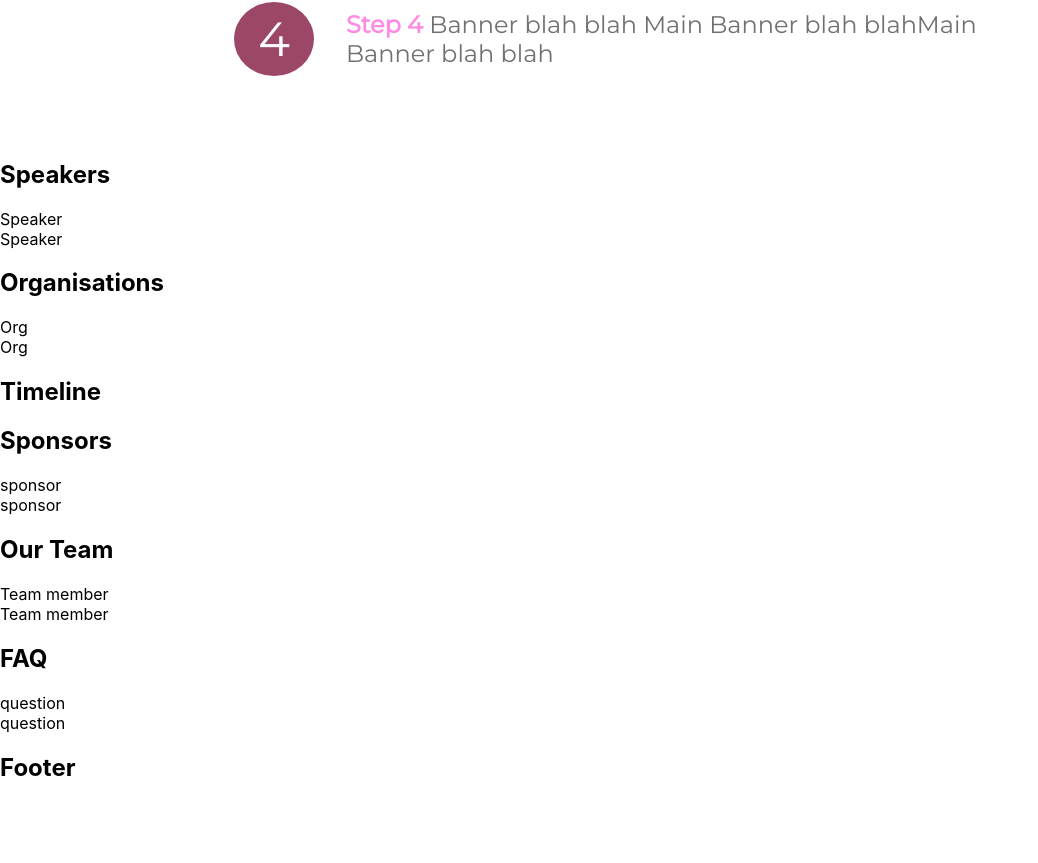
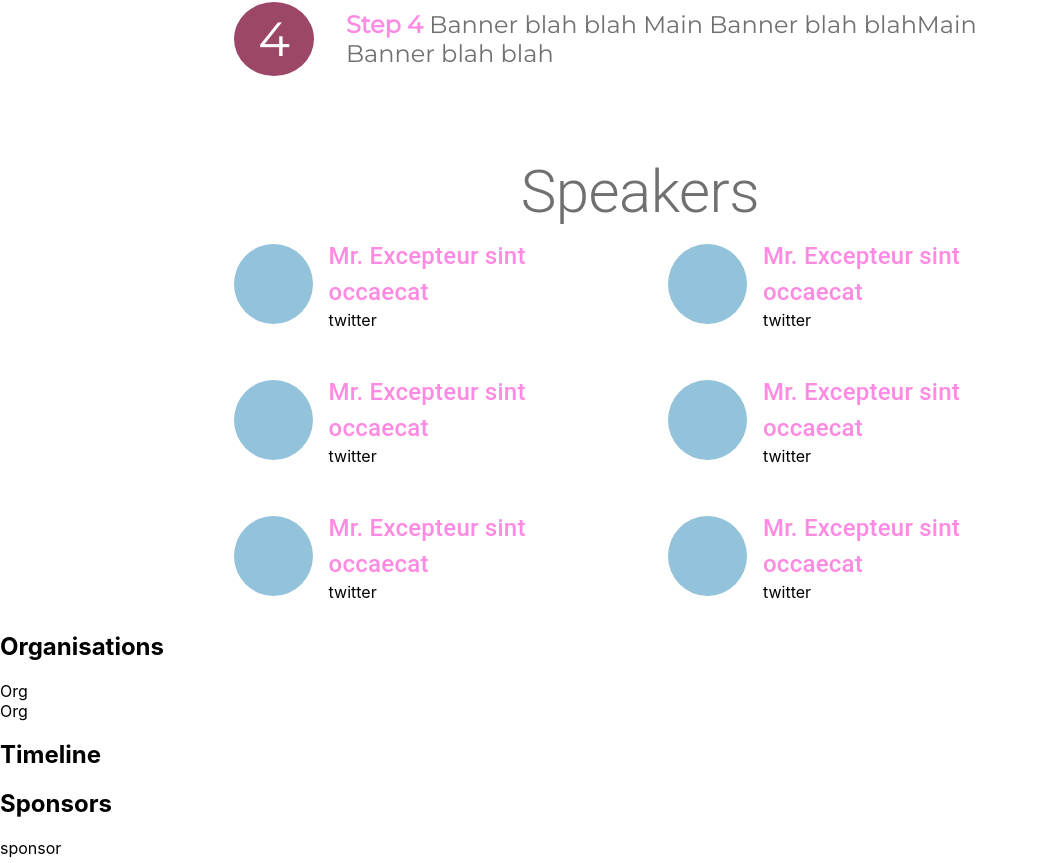
Before and after one commit to Hacktoberfest-India/website, a React (Create React App) app: page / in a window 1280 px wide. Shown: the part 986-1849 px from the top of the page, without its empty margins (0-1038 px from the left). Before the commit the page ends 1788 px from the top, so only its background shows below. Built offline with nearby package versions, Linux system fonts and the light colour scheme.

Commit message:
added basic speakers page

```diff
--- a/src/components/GetStarted/getStarted.module.css
+++ b/src/components/GetStarted/getStarted.module.css
@@ -1,7 +1,6 @@
 .getStarted {
     display: flex;
     flex-direction: column;
-    justify-content: center;
     align-items: center;
     margin: 1rem;
 }
--- a/src/components/Speakers/Speaker.jsx
+++ b/src/components/Speakers/Speaker.jsx
@@ -1,6 +1,18 @@
+/* eslint-disable react/prop-types */
 import React from "react";
+import { Grid, Typography } from "@material-ui/core";
+import classes from "./speakers.module.css";
+
 // props include photo, name and socials
-function Speaker() {
-    return <div>Speaker</div>;
-}
+const Speaker = ({ name, social }) => {
+    return (
+        <Grid item xs={12} sm={6} className={classes.card}>
+            <div className={classes.photo} />
+            <div className={classes.main}>
+                <Typography className={classes.name}>{name}</Typography>
+                <div>{social}</div>
+            </div>
+        </Grid>
+    );
+};
 export default Speaker;
--- a/src/components/Speakers/Speakers.jsx
+++ b/src/components/Speakers/Speakers.jsx
@@ -1,13 +1,47 @@
 import React from "react";
+import { Typography, Grid, Box } from "@material-ui/core";
 import Speaker from "./Speaker";
+import classes from "./speakers.module.css";
 
 function Speakers() {
     return (
-        <div>
-            <h2>Speakers</h2>
-            <Speaker />
-            <Speaker />
-        </div>
+        <Box className={classes.speakers}>
+            <Typography className={classes.title} variant="h2">
+                Speakers
+            </Typography>
+            <Grid className={classes.cardList} container spacing={3}>
+                <Speaker
+                    photo=""
+                    name="Mr. Excepteur sint occaecat"
+                    social="twitter"
+                />
+                <Speaker
+                    photo=""
+                    name="Mr. Excepteur sint occaecat"
+                    social="twitter"
+                />
+                <Speaker
+                    photo=""
+                    name="Mr. Excepteur sint occaecat"
+                    social="twitter"
+                />
+                <Speaker
+                    photo=""
+                    name="Mr. Excepteur sint occaecat"
+                    social="twitter"
+                />
+                <Speaker
+                    photo=""
+                    name="Mr. Excepteur sint occaecat"
+                    social="twitter"
+                />
+                <Speaker
+                    photo=""
+                    name="Mr. Excepteur sint occaecat"
+                    social="twitter"
+                />
+            </Grid>
+        </Box>
     );
 }
 export default Speakers;
--- /dev/null
+++ b/src/components/Speakers/speakers.module.css
@@ -0,0 +1,47 @@
+.speakers {
+    display: flex;
+    flex-direction: column;
+    justify-content: center;
+    align-items: center;
+    margin: 0 17% !important;
+}
+
+.title {
+    font-family: Montserrat;
+    font-style: normal;
+    font-weight: normal;
+    color: #707070;
+    text-align: center;
+}
+
+.card {
+    display: flex;
+    align-items: center;
+}
+
+.photo {
+    height: 5rem;
+    width: 5rem;
+    background: #93c2db;
+    border-radius: 50%;
+    margin: 1rem;
+}
+
+.main {
+    display: flex;
+    flex-direction: column;
+}
+
+.name {
+    font-family: Roboto !important;
+    font-style: normal !important;
+    font-weight: 500 !important;
+    font-size: 24px !important;
+    color: #ff8ae2;
+}
+
+@media only screen and (max-width: 900px) {
+    .speakers {
+        margin: 1rem !important;
+    }
+}
```
